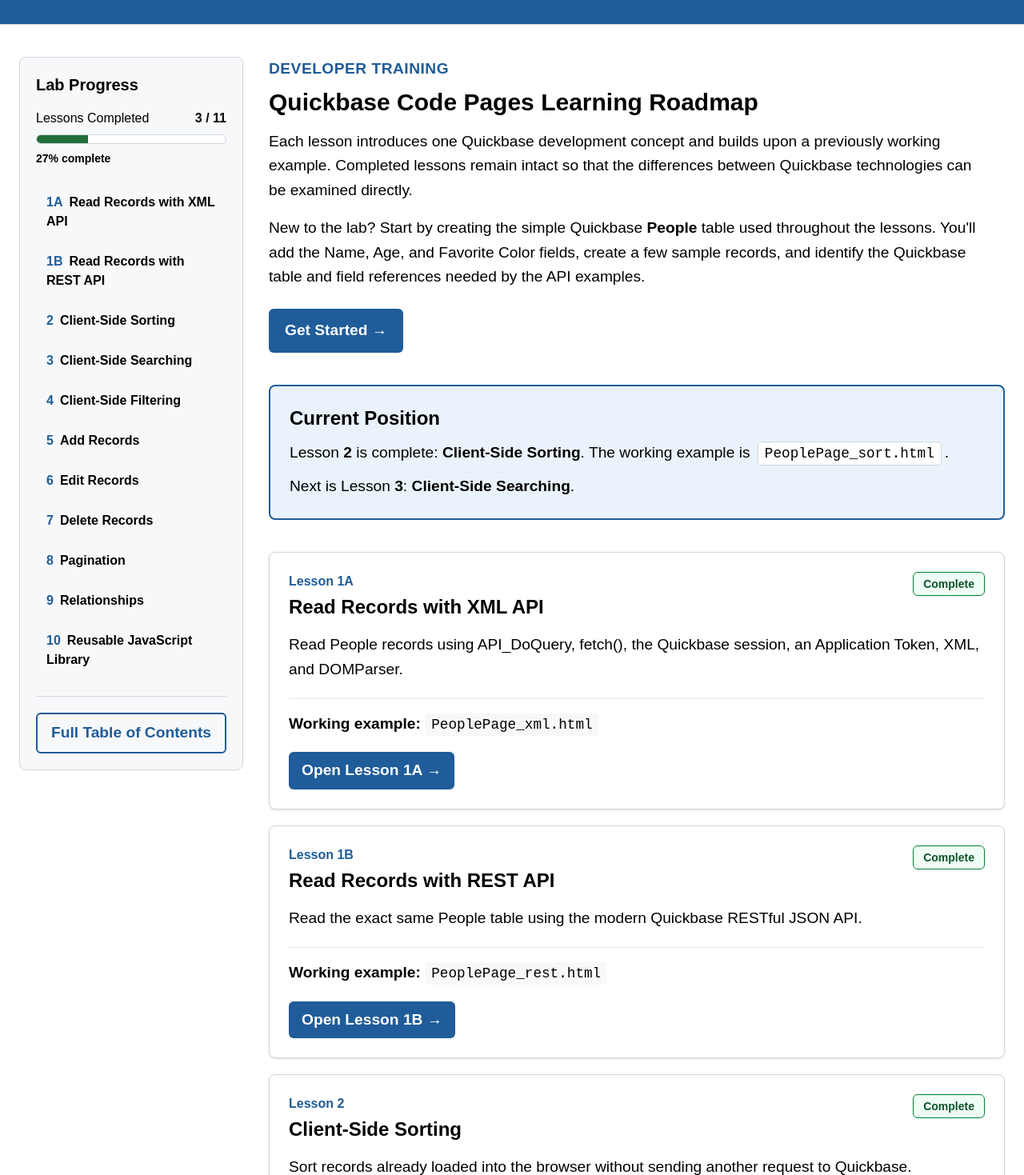
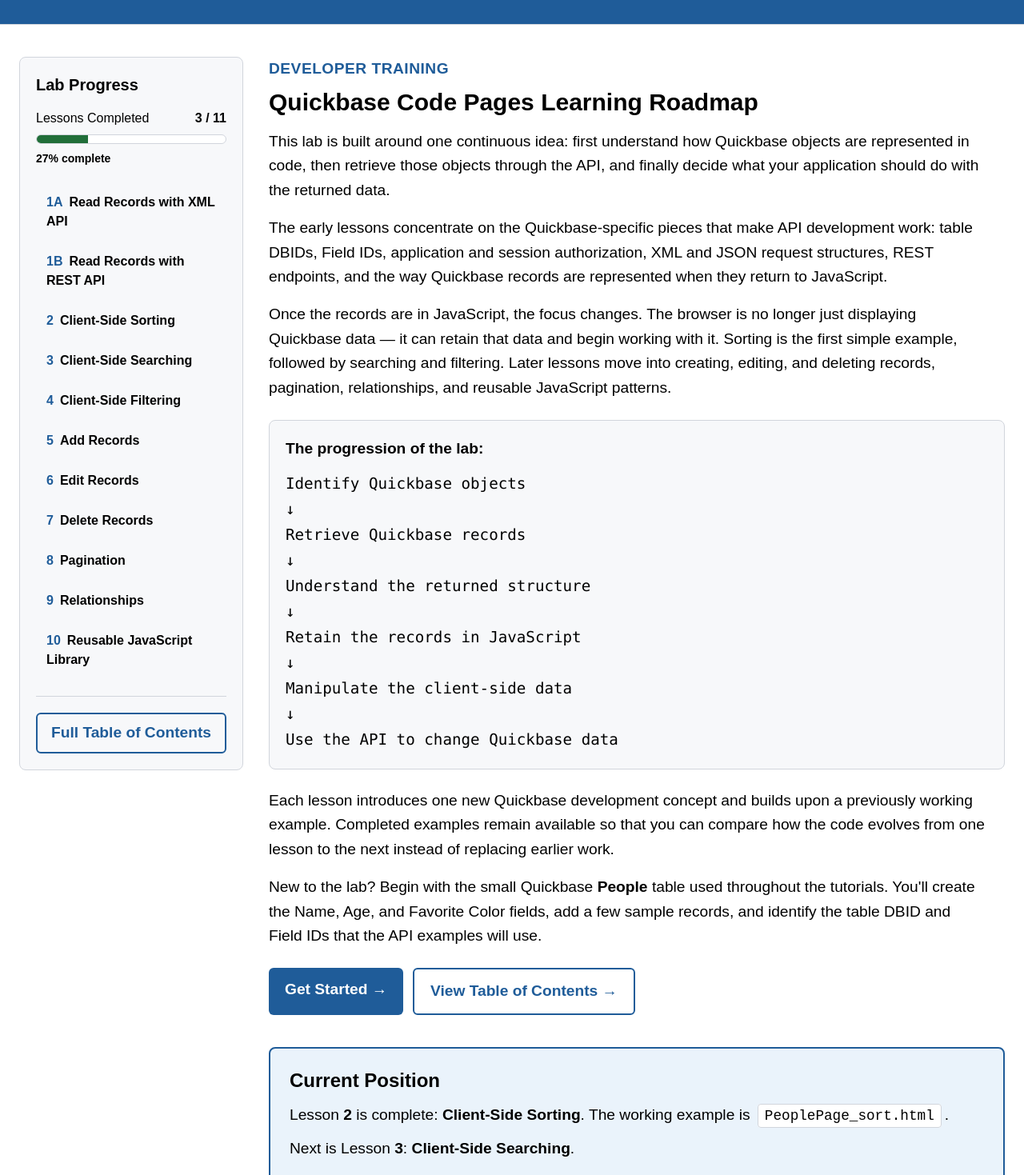
Before and after one commit to dariansweb/Quickbase-API, a Next.js app: page / in a window 1280 px wide. Shown: the part 247-1716 px from the top of the page at 80% size. Built offline with nearby package versions, Linux system fonts and the light colour scheme.

Commit message:
revamp the home page intro for encompassing the goal better

```diff
--- a/app/page.tsx
+++ b/app/page.tsx
@@ -180,26 +180,80 @@ export default function Home() {
             </h2>
 
             <p className="mt-4 max-w-4xl">
-              Each lesson introduces one Quickbase development concept and
-              builds upon a previously working example. Completed lessons remain
-              intact so that the differences between Quickbase technologies can
-              be examined directly.
+              This lab is built around one continuous idea: first understand how
+              Quickbase objects are represented in code, then retrieve those
+              objects through the API, and finally decide what your application
+              should do with the returned data.
             </p>
 
             <p className="mt-4 max-w-4xl">
-              New to the lab? Start by creating the simple Quickbase{" "}
-              <strong>People</strong> table used throughout the lessons.
-              You&apos;ll add the Name, Age, and Favorite Color fields, create a
-              few sample records, and identify the Quickbase table and field
-              references needed by the API examples.
+              The early lessons concentrate on the Quickbase-specific pieces
+              that make API development work: table DBIDs, Field IDs,
+              application and session authorization, XML and JSON request
+              structures, REST endpoints, and the way Quickbase records are
+              represented when they return to JavaScript.
             </p>
 
-            <div className="mt-6">
+            <p className="mt-4 max-w-4xl">
+              Once the records are in JavaScript, the focus changes. The browser
+              is no longer just displaying Quickbase data — it can retain that
+              data and begin working with it. Sorting is the first simple
+              example, followed by searching and filtering. Later lessons move
+              into creating, editing, and deleting records, pagination,
+              relationships, and reusable JavaScript patterns.
+            </p>
+
+            <div className="mt-6 rounded-lg border border-gray-300 bg-[#f7f8fa] p-5">
+              <p className="font-bold">The progression of the lab:</p>
+
+              <div className="mt-3 font-mono leading-8">
+                <div>Identify Quickbase objects</div>
+                <div>↓</div>
+
+                <div>Retrieve Quickbase records</div>
+                <div>↓</div>
+
+                <div>Understand the returned structure</div>
+                <div>↓</div>
+
+                <div>Retain the records in JavaScript</div>
+                <div>↓</div>
+
+                <div>Manipulate the client-side data</div>
+                <div>↓</div>
+
+                <div>Use the API to change Quickbase data</div>
+              </div>
+            </div>
+
+            <p className="mt-6 max-w-4xl">
+              Each lesson introduces one new Quickbase development concept and
+              builds upon a previously working example. Completed examples
+              remain available so that you can compare how the code evolves from
+              one lesson to the next instead of replacing earlier work.
+            </p>
+
+            <p className="mt-4 max-w-4xl">
+              New to the lab? Begin with the small Quickbase{" "}
+              <strong>People</strong> table used throughout the tutorials.
+              You&apos;ll create the Name, Age, and Favorite Color fields, add a
+              few sample records, and identify the table DBID and Field IDs that
+              the API examples will use.
+            </p>
+
+            <div className="mt-6 flex flex-wrap gap-3">
               <Link
                 href="/get-started"
                 className="inline-flex rounded-md bg-[#1f5c99] px-5 py-3 font-bold text-white hover:bg-[#164875]"
               >
                 Get Started →
+              </Link>
+
+              <Link
+                href="/lessons"
+                className="inline-flex rounded-md border-2 border-[#1f5c99] px-5 py-3 font-bold text-[#1f5c99] hover:bg-[#eaf3fb]"
+              >
+                View Table of Contents →
               </Link>
             </div>
           </div>
```
